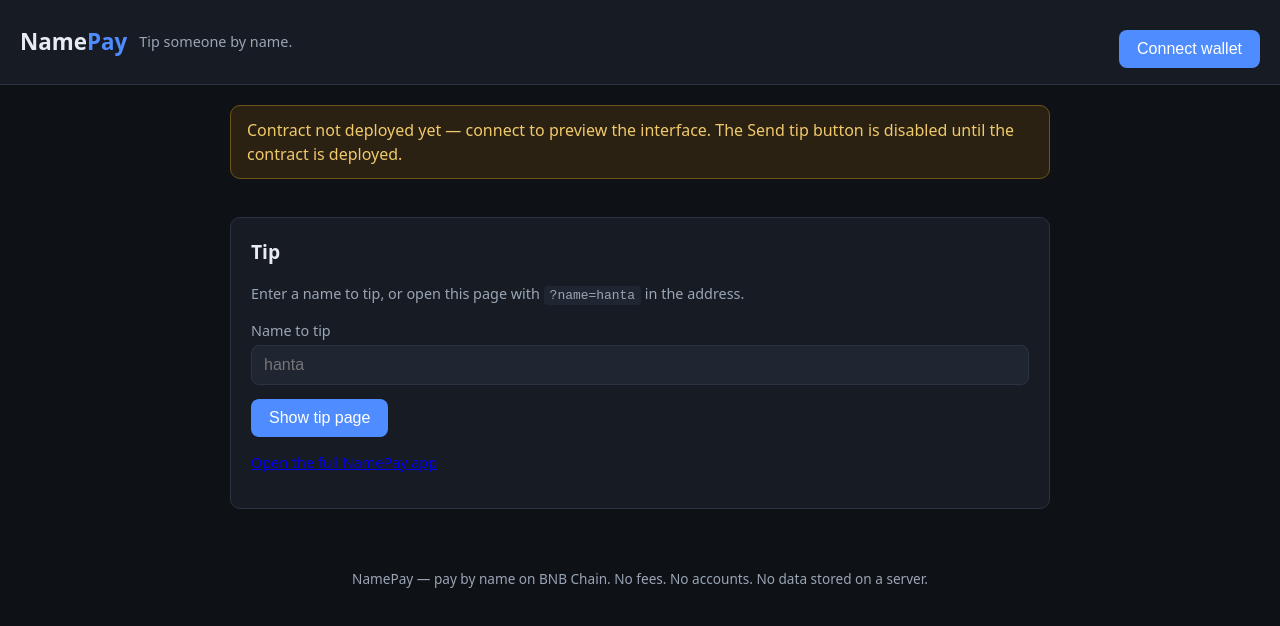
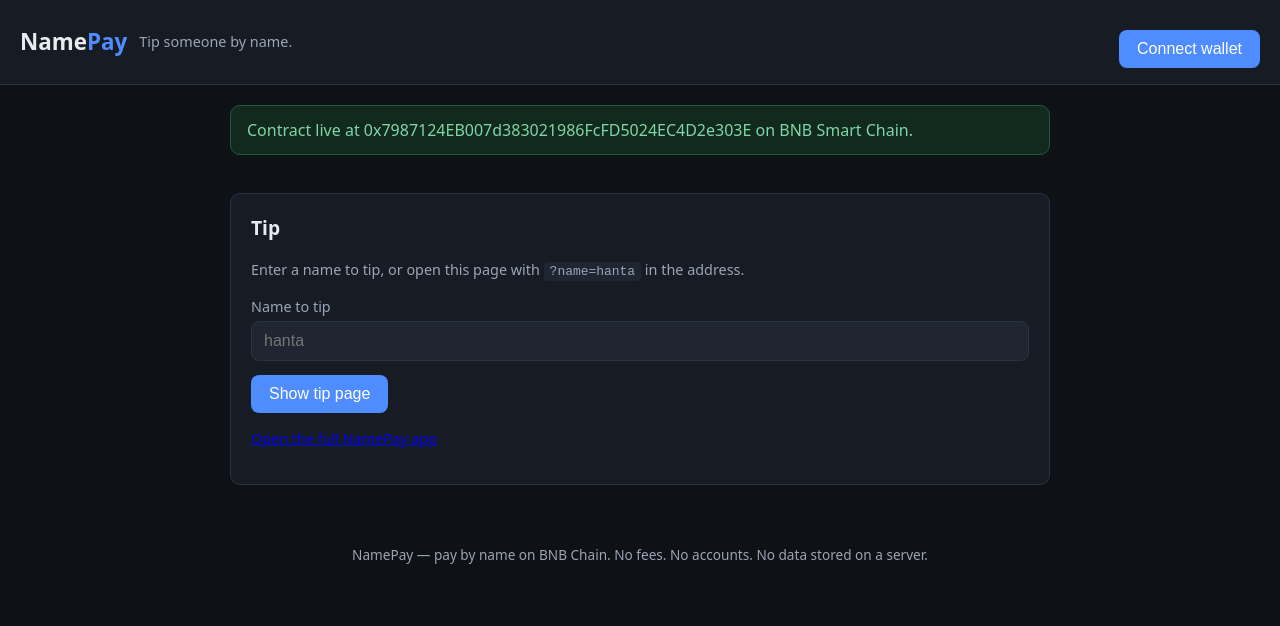
Before and after one commit to Bonggola69/namepay, a plain HTML site: page app/tip.html in a window 1280 px wide. Drawn offline with nearby package versions, Linux system fonts and the light colour scheme.

Commit message:
Fill deployed NamePay address

```diff
--- a/app/tip.html
+++ b/app/tip.html
@@ -56,7 +56,7 @@
 </footer>
 <script>
 // TBD-post-build: fill after mainnet deploy
-const NAMEPAY_ADDRESS = "0x0000000000000000000000000000000000000000";
+const NAMEPAY_ADDRESS = "0x7987124EB007d383021986FcFD5024EC4D2e303E";
 const BSC_CHAIN_ID = 56;
 const BSC_CHAIN_HEX = "0x38";
 const ZERO_ADDRESS = "0x0000000000000000000000000000000000000000";
```
